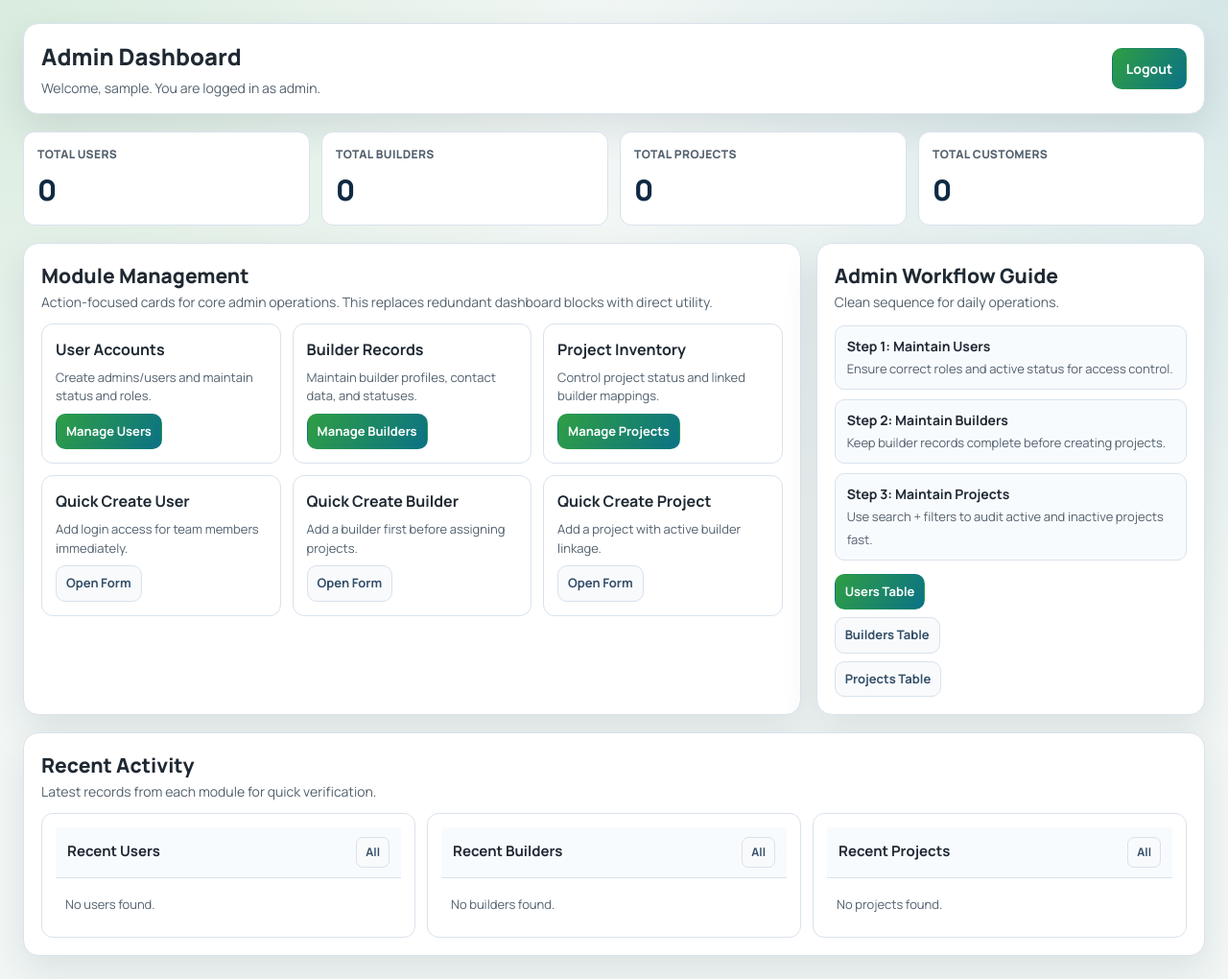
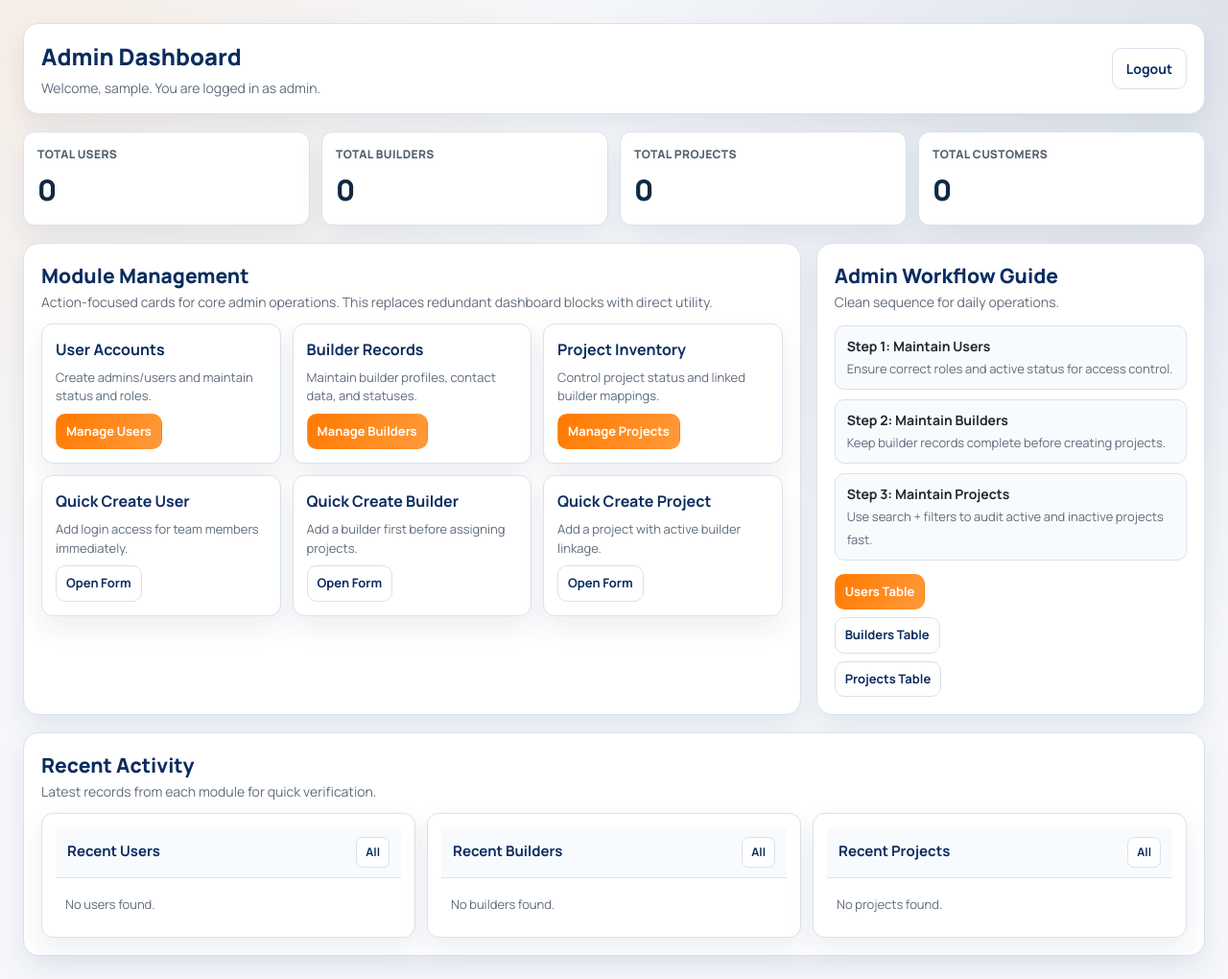
Before and after one commit to anuragsGit24/CRM, a PHP site: page /admin/dashboard.php in a window 1280 px wide. Shown: the whole page at 96% size. Run offline with PHP 8.4, Linux system fonts and the light colour scheme; the visitor is signed in with stand-in values (Sample User, id 1); data that the repository does not hold is empty.

Commit message:
UI fixed and color grading updated

```diff
--- a/CRM/admin/builder/create_builder.php
+++ b/CRM/admin/builder/create_builder.php
@@ -276,6 +276,7 @@ if ($_SERVER['REQUEST_METHOD'] === 'POST') {
 			}
 		}
 	</style>
+	<link rel="stylesheet" href="<?php echo htmlspecialchars(app_url('/assets/css/crm-theme.css')); ?>">
 </head>
 <body>
 	<div class="layout">
--- a/CRM/admin/builder/edit_builder.php
+++ b/CRM/admin/builder/edit_builder.php
@@ -303,6 +303,7 @@ if ($_SERVER['REQUEST_METHOD'] === 'POST' && $builderData) {
 			}
 		}
 	</style>
+	<link rel="stylesheet" href="<?php echo htmlspecialchars(app_url('/assets/css/crm-theme.css')); ?>">
 </head>
 <body>
 	<div class="layout">
--- a/CRM/admin/builder/list_builder.php
+++ b/CRM/admin/builder/list_builder.php
@@ -293,6 +293,7 @@ if ($result === false) {
 			font-weight: 700;
 		}
 	</style>
+	<link rel="stylesheet" href="<?php echo htmlspecialchars(app_url('/assets/css/crm-theme.css')); ?>">
 </head>
 <body>
 	<div class="layout">
--- a/CRM/admin/builder/view_builder.php
+++ b/CRM/admin/builder/view_builder.php
@@ -49,6 +49,7 @@ if (!$builder) {
         .badge.active{color:#2b8a3e;border-color:#b2f2bb;background:#ebfbee}.badge.inactive{color:#c92a2a;border-color:#ffc9c9;background:#fff5f5}
         @media (max-width:760px){.row{grid-template-columns:1fr}}
     </style>
+    <link rel="stylesheet" href="<?php echo htmlspecialchars(app_url('/assets/css/crm-theme.css')); ?>">
 </head>
 <body>
 <div class="layout">
--- a/CRM/admin/create_user.php
+++ b/CRM/admin/create_user.php
@@ -296,6 +296,7 @@ if ($_SERVER['REQUEST_METHOD'] === 'POST') {
             }
         }
     </style>
+    <link rel="stylesheet" href="<?php echo htmlspecialchars(app_url('/assets/css/crm-theme.css')); ?>">
 </head>
 <body>
     <div class="layout">
--- a/CRM/admin/dashboard.php
+++ b/CRM/admin/dashboard.php
@@ -442,6 +442,7 @@ if ($projectsResult) {
             }
         }
     </style>
+    <link rel="stylesheet" href="<?php echo htmlspecialchars(app_url('/assets/css/crm-theme.css')); ?>">
 </head>
 <body>
     <div class="layout">
--- a/CRM/admin/edit_user.php
+++ b/CRM/admin/edit_user.php
@@ -384,6 +384,7 @@ if ($_SERVER['REQUEST_METHOD'] === 'POST' && $userData) {
             }
         }
     </style>
+    <link rel="stylesheet" href="<?php echo htmlspecialchars(app_url('/assets/css/crm-theme.css')); ?>">
 </head>
 <body>
     <div class="layout">
--- a/CRM/admin/project/create_project.php
+++ b/CRM/admin/project/create_project.php
@@ -127,6 +127,7 @@ if ($_SERVER['REQUEST_METHOD'] === 'POST') {
         .note{grid-column:1 / -1;margin:0;color:var(--muted);font-size:13px;line-height:1.5}
         @media (max-width:760px){form{grid-template-columns:1fr}.topbar{flex-direction:column;align-items:flex-start}}
     </style>
+    <link rel="stylesheet" href="<?php echo htmlspecialchars(app_url('/assets/css/crm-theme.css')); ?>">
 </head>
 <body>
 <div class="layout">
--- a/CRM/admin/project/edit_project.php
+++ b/CRM/admin/project/edit_project.php
@@ -141,6 +141,7 @@ if ($_SERVER['REQUEST_METHOD'] === 'POST' && $projectData) {
         .note{grid-column:1 / -1;margin:0;color:var(--muted);font-size:13px;line-height:1.5}
         @media (max-width:760px){form{grid-template-columns:1fr}.topbar{flex-direction:column;align-items:flex-start}}
     </style>
+    <link rel="stylesheet" href="<?php echo htmlspecialchars(app_url('/assets/css/crm-theme.css')); ?>">
 </head>
 <body>
 <div class="layout">
--- a/CRM/admin/project/list_project.php
+++ b/CRM/admin/project/list_project.php
@@ -141,6 +141,7 @@ if ($listStmt === false) {
         .success{margin:0;padding:10px 12px;border-radius:10px;background:#d3f9d8;color:#2b8a3e;border:1px solid #b2f2bb;font-size:14px;font-weight:700}
         @media (max-width:900px){.filters{grid-template-columns:1fr}.filter-actions{justify-content:flex-start}}
     </style>
+    <link rel="stylesheet" href="<?php echo htmlspecialchars(app_url('/assets/css/crm-theme.css')); ?>">
 </head>
 <body>
 <div class="layout">
--- a/CRM/admin/project/view_project.php
+++ b/CRM/admin/project/view_project.php
@@ -53,6 +53,7 @@ if (!$project) {
         .badge.active{color:#2b8a3e;border-color:#b2f2bb;background:#ebfbee}.badge.inactive{color:#c92a2a;border-color:#ffc9c9;background:#fff5f5}
         @media (max-width:760px){.row{grid-template-columns:1fr}}
     </style>
+    <link rel="stylesheet" href="<?php echo htmlspecialchars(app_url('/assets/css/crm-theme.css')); ?>">
 </head>
 <body>
 <div class="layout">
--- a/CRM/admin/users.php
+++ b/CRM/admin/users.php
@@ -351,6 +351,7 @@ foreach ($users as $userRow) {
             font-weight: 700;
         }
     </style>
+    <link rel="stylesheet" href="<?php echo htmlspecialchars(app_url('/assets/css/crm-theme.css')); ?>">
 </head>
 <body>
     <div class="layout">
--- a/CRM/admin/view_user.php
+++ b/CRM/admin/view_user.php
@@ -49,6 +49,7 @@ if (!$user) {
         .badge.active{color:#2b8a3e;border-color:#b2f2bb;background:#ebfbee}.badge.inactive{color:#c92a2a;border-color:#ffc9c9;background:#fff5f5}
         @media (max-width:760px){.row{grid-template-columns:1fr}}
     </style>
+    <link rel="stylesheet" href="<?php echo htmlspecialchars(app_url('/assets/css/crm-theme.css')); ?>">
 </head>
 <body>
 <div class="layout">
--- /dev/null
+++ b/CRM/assets/css/crm-theme.css
@@ -0,0 +1,215 @@
+:root {
+    --crm-primary: #0b2c5f;
+    --crm-secondary: #102f6b;
+    --crm-accent: #ff7a00;
+    --crm-bg: #f5f7fa;
+    --crm-card: #ffffff;
+    --crm-text: #1f2933;
+    --crm-muted: #5f6c7b;
+    --crm-line: #d9e2ec;
+    --crm-shadow: 0 12px 28px rgba(11, 44, 95, 0.08);
+}
+
+body {
+    background:
+        radial-gradient(circle at right top, rgba(16, 47, 107, 0.1), transparent 42%),
+        radial-gradient(circle at left top, rgba(255, 122, 0, 0.08), transparent 38%),
+        var(--crm-bg) !important;
+    color: var(--crm-text) !important;
+}
+
+.layout {
+    width: min(1320px, 100%) !important;
+}
+
+.topbar,
+.panel,
+.card,
+.hero,
+.recent-panel,
+.stat,
+.action-card,
+.mini-card,
+.recent-head,
+.workspace > aside {
+    background: var(--crm-card) !important;
+    border: 1px solid var(--crm-line) !important;
+    box-shadow: var(--crm-shadow) !important;
+}
+
+.title,
+.panel-title,
+.hero h2,
+h1,
+h2,
+h3 {
+    color: var(--crm-primary);
+}
+
+.subtitle,
+.panel-subtitle,
+.card p,
+.action-card p,
+.mini-card p,
+.helper-list span,
+.list span,
+.empty,
+.note,
+.muted-link {
+    color: var(--crm-muted) !important;
+}
+
+.btn,
+.btn-primary,
+.quick-btn.primary,
+.action-btn.primary,
+.submit,
+.table-action,
+.edit-btn,
+.delete-btn,
+.action-btn.dark,
+.btn-link {
+    background: linear-gradient(120deg, var(--crm-accent), #ff9a3c) !important;
+    border: 1px solid transparent !important;
+    color: #ffffff !important;
+}
+
+.btn-ghost,
+.action-btn,
+.quick-btn,
+.table-btn {
+    background: #ffffff !important;
+    border: 1px solid var(--crm-line) !important;
+    color: var(--crm-primary) !important;
+}
+
+.btn:hover,
+.action-btn:hover,
+.quick-btn:hover,
+.table-btn:hover,
+.edit-btn:hover,
+.table-action:hover,
+.btn-link:hover {
+    filter: brightness(0.98);
+}
+
+.btn:focus-visible,
+.action-btn:focus-visible,
+.quick-btn:focus-visible,
+.table-btn:focus-visible,
+input:focus,
+textarea:focus,
+select:focus,
+a:focus-visible,
+button:focus-visible {
+    outline: 3px solid rgba(255, 122, 0, 0.28) !important;
+    outline-offset: 2px;
+    box-shadow: none !important;
+}
+
+.table-wrap,
+.mini-table {
+    border: 1px solid var(--crm-line) !important;
+    border-radius: 12px;
+    background: #ffffff;
+}
+
+table {
+    background: #ffffff !important;
+}
+
+thead th {
+    background: #f8fafc !important;
+    color: var(--crm-primary) !important;
+    border-bottom: 1px solid var(--crm-line) !important;
+}
+
+tbody td {
+    border-bottom: 1px solid #edf2f7 !important;
+}
+
+tbody tr:hover {
+    background: #fff8f1 !important;
+}
+
+input,
+textarea,
+select,
+.filter-input {
+    border: 1px solid var(--crm-line) !important;
+    border-radius: 10px !important;
+    background: #ffffff !important;
+    color: var(--crm-text) !important;
+}
+
+.badge {
+    border: 1px solid var(--crm-line) !important;
+    background: #f8fafc !important;
+    color: var(--crm-primary) !important;
+}
+
+.badge.active {
+    border-color: #ffd8b0 !important;
+    color: #a64b00 !important;
+    background: #fff4e8 !important;
+}
+
+.badge.inactive {
+    border-color: #d9e2ec !important;
+    color: #334e68 !important;
+    background: #f8fafc !important;
+}
+
+.navbar,
+.sidebar {
+    background: var(--crm-secondary);
+    color: #ffffff;
+}
+
+.sidebar a,
+.navbar a {
+    color: #ffffff;
+}
+
+.sidebar a:hover,
+.sidebar a.active,
+.navbar a.active {
+    color: var(--crm-accent);
+}
+
+/* Login page color overrides to keep structure intact but align with CRM blue/orange theme. */
+.shell {
+    background: var(--crm-card) !important;
+}
+
+.intro {
+    background: linear-gradient(165deg, var(--crm-primary), var(--crm-secondary)) !important;
+}
+
+.intro h1,
+.intro p,
+.intro .badge,
+.steps li {
+    color: #ffffff !important;
+}
+
+.intro .badge {
+    background: rgba(255, 255, 255, 0.95) !important;
+    border-color: rgba(255, 255, 255, 0.95) !important;
+    color: var(--crm-primary) !important;
+}
+
+.steps li {
+    background: rgba(255, 255, 255, 0.14) !important;
+    border-color: rgba(255, 255, 255, 0.24) !important;
+}
+
+.panel h2 {
+    color: var(--crm-primary) !important;
+}
+
+.panel .sub,
+.panel .hint,
+.panel label {
+    color: var(--crm-primary) !important;
+}
--- a/CRM/auth/login.php
+++ b/CRM/auth/login.php
@@ -316,6 +316,7 @@ if ($_SERVER['REQUEST_METHOD'] === 'POST') {
             }
         }
     </style>
+    <link rel="stylesheet" href="<?php echo htmlspecialchars(app_url('/assets/css/crm-theme.css')); ?>">
 </head>
 <body>
     <main class="shell">
--- a/CRM/customers/create.php
+++ b/CRM/customers/create.php
@@ -118,6 +118,7 @@ if ($_SERVER['REQUEST_METHOD'] === 'POST') {
         .submit{grid-column:1 / -1;border:none;border-radius:12px;padding:13px 16px;font-size:15px;font-weight:800;color:#fff;background:linear-gradient(120deg,var(--brand),var(--brand-2));cursor:pointer;box-shadow:0 10px 24px rgba(11,114,133,.28)}
         @media (max-width:760px){form{grid-template-columns:1fr}.topbar{flex-direction:column;align-items:flex-start}}
     </style>
+    <link rel="stylesheet" href="<?php echo htmlspecialchars(app_url('/assets/css/crm-theme.css')); ?>">
 </head>
 <body>
 <div class="layout">
--- a/CRM/customers/edit.php
+++ b/CRM/customers/edit.php
@@ -153,6 +153,7 @@ if ($_SERVER['REQUEST_METHOD'] === 'POST') {
         .msg{margin:0 0 14px;padding:11px 12px;border-radius:10px;font-size:14px}
         .msg-ok{background:#e6ffed;color:#1f7a36;border:1px solid #b7ebc6}.msg-err{background:#fff5f5;color:#9b2c2c;border:1px solid #fed7d7}
     </style>
+    <link rel="stylesheet" href="<?php echo htmlspecialchars(app_url('/assets/css/crm-theme.css')); ?>">
 </head>
 <body>
     <main class="wrap">
--- a/CRM/customers/index.php
+++ b/CRM/customers/index.php
@@ -325,6 +325,7 @@ if (!$stmt) {
       }
     }
   </style>
+  <link rel="stylesheet" href="<?php echo htmlspecialchars(app_url('/assets/css/crm-theme.css')); ?>">
 </head>
 
 <body>
--- a/CRM/customers/view.php
+++ b/CRM/customers/view.php
@@ -59,6 +59,7 @@ if (!$customer) {
         .label{font-weight:800;color:#243b53}.value{color:var(--ink)}
         @media (max-width:760px){.row{grid-template-columns:1fr}.topbar{flex-direction:column;align-items:flex-start}}
     </style>
+    <link rel="stylesheet" href="<?php echo htmlspecialchars(app_url('/assets/css/crm-theme.css')); ?>">
 </head>
 <body>
 <div class="layout">
--- a/CRM/user/dashboard.php
+++ b/CRM/user/dashboard.php
@@ -291,6 +291,7 @@ if ($recentStmt) {
             .mini-grid { grid-template-columns: 1fr; }
         }
     </style>
+    <link rel="stylesheet" href="<?php echo htmlspecialchars(app_url('/assets/css/crm-theme.css')); ?>">
 </head>
 <body>
     <div class="layout">
```
